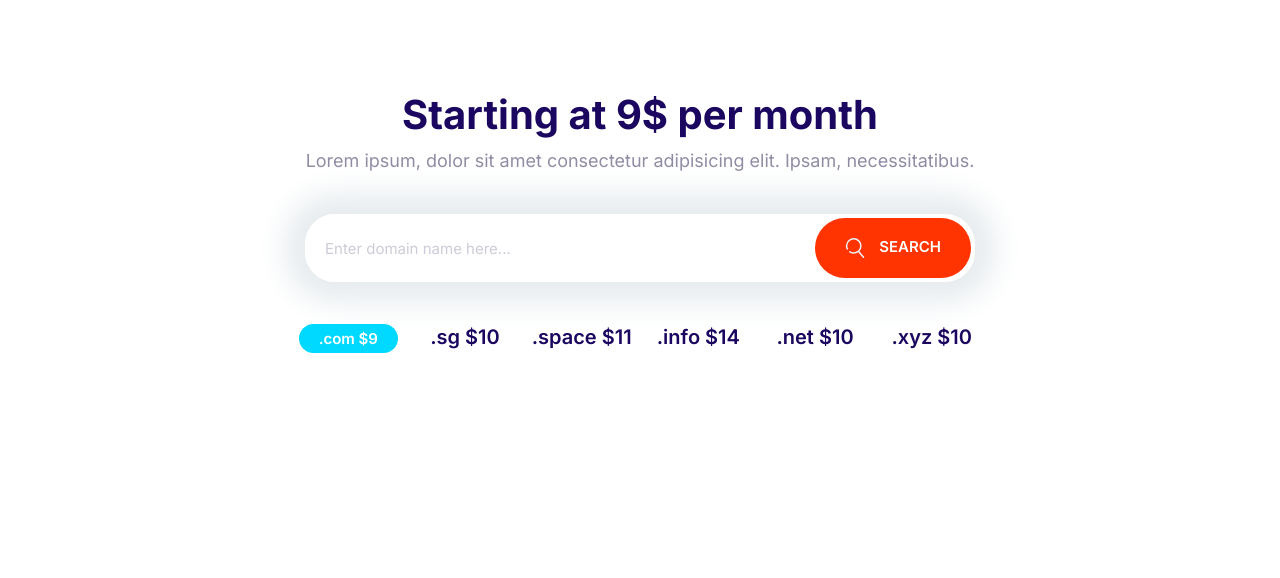
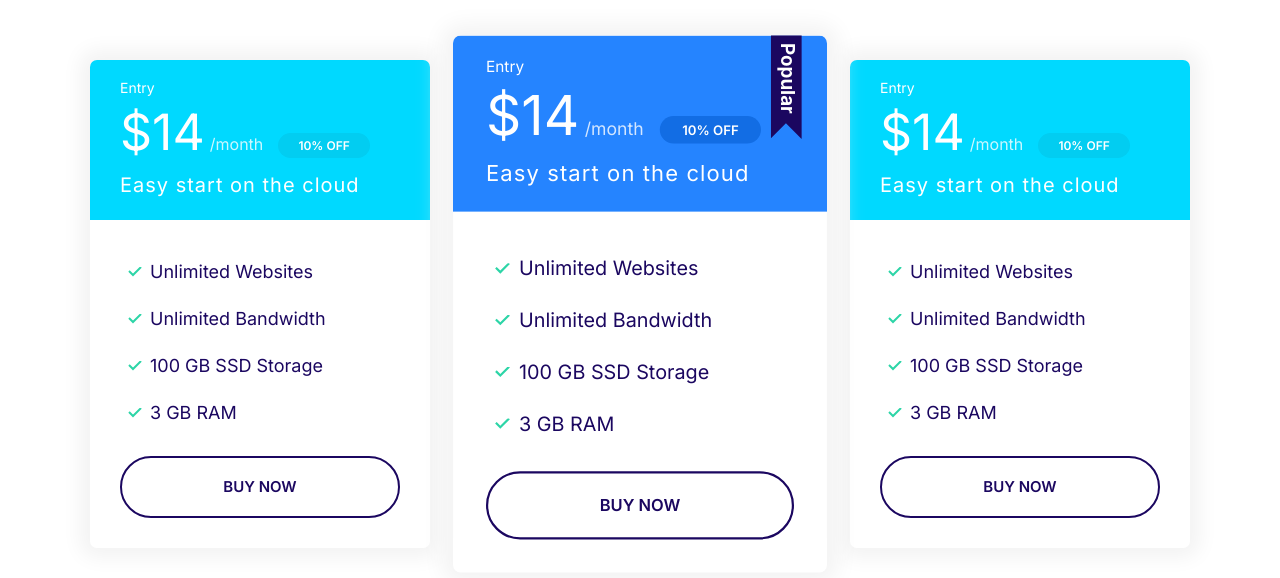
Before and after one commit to Mehdi-Youss/1st-exercise, a plain HTML site: page index.html in a window 1280 px wide. Drawn offline with Linux system fonts and the light colour scheme.

Commit message:
Define the block-plans components.

```diff
--- a/css/styles.css
+++ b/css/styles.css
@@ -327,11 +327,19 @@ a {
     color: #fff;
 }
 
+.card--primary .badge--primary {
+    background: #126de4;
+}
+
 .card--secondary .badge--secondary {
     background: #02cdf1;
 }
 
 /* Plans */
+.plan {
+    transition: transform .2s ease-out;
+}
+
 .plan__name {
     color: #fff;
     font-size: 2.4rem;
@@ -361,6 +369,10 @@ a {
     margin-bottom: 2rem;
 }
 
+.plan--popular {
+    transform: scale(1.1);
+}
+
 .plan--popular .card__header {
     position: relative;
 }
@@ -372,6 +384,14 @@ a {
     position: absolute;
     top: -6px;
     right: 5%;
+}
+
+.plan:hover {
+    transform: scale(1.05);
+}
+
+.plan--popular:hover {
+    transform: scale(1.15);
 }
 
 @media screen and (min-width: 1024px) {
@@ -729,3 +749,13 @@ a {
         grid-template-columns: repeat(auto-fit, minmax(10rem, 1fr));
     }
 }
+
+/* Plans Block */
+.block-plans .grid--1x3 {
+    gap: 8rem 4rem;
+}
+
+.block-plans .card {
+     max-width: 500px;
+     margin: 0 auto;
+}
--- a/index.html
+++ b/index.html
@@ -13,35 +13,69 @@
     <link rel="stylesheet" href="css/styles.css" />
   </head>
   <body>
-    <section class="block container block-domain">
-      <header class="block__header">
-        <h2>Starting at 9$ per month</h2>
-        <p>
-          Lorem ipsum, dolor sit amet consectetur adipisicing elit. Ipsam,
-          necessitatibus.
-        </p>
-      </header>
-      <div class="input-group">
-        <input
-          type="text"
-          class="input"
-          placeholder="Enter domain name here..."
-        />
-        <button class="btn btn--accent">
-          <svg class="icon icon--white">
-            <use xlink:href="images/sprite.svg#search"></use>
-          </svg>
-          Search
-        </button>
+    <section class="block container block-plans">
+      <div class="grid grid--1x3">
+        <div class="plan">
+          <div class="card card--secondary">
+            <header class="card__header">
+              <h3 class="plan__name">Entry</h3>
+              <span class="plan__price">$14</span>
+              <span class="plan__billing-cycle">/month</span>
+              <span class="badge badge--secondary badge--small">10% OFF</span>
+              <span class="plan__descprition">Easy start on the cloud</span>
+            </header>
+            <div class="card__body">
+              <ul class="list list--tick">
+                <li class="list__item">Unlimited Websites</li>
+                <li class="list__item">Unlimited Bandwidth</li>
+                <li class="list__item">100 GB SSD Storage</li>
+                <li class="list__item">3 GB RAM</li>
+              </ul>
+              <button class="btn btn--outline btn--block">Buy Now</button>
+            </div>
+          </div>
+        </div>
+        <div class="plan plan--popular">
+          <div class="card card--primary">
+            <header class="card__header">
+              <h3 class="plan__name">Entry</h3>
+              <span class="plan__price">$14</span>
+              <span class="plan__billing-cycle">/month</span>
+              <span class="badge badge--primary badge--small">10% OFF</span>
+              <span class="plan__descprition">Easy start on the cloud</span>
+            </header>
+            <div class="card__body">
+              <ul class="list list--tick">
+                <li class="list__item">Unlimited Websites</li>
+                <li class="list__item">Unlimited Bandwidth</li>
+                <li class="list__item">100 GB SSD Storage</li>
+                <li class="list__item">3 GB RAM</li>
+              </ul>
+              <button class="btn btn--outline btn--block">Buy Now</button>
+            </div>
+          </div>
+        </div>
+        <div class="plan">
+          <div class="card card--secondary">
+            <header class="card__header">
+              <h3 class="plan__name">Entry</h3>
+              <span class="plan__price">$14</span>
+              <span class="plan__billing-cycle">/month</span>
+              <span class="badge badge--secondary badge--small">10% OFF</span>
+              <span class="plan__descprition">Easy start on the cloud</span>
+            </header>
+            <div class="card__body">
+              <ul class="list list--tick">
+                <li class="list__item">Unlimited Websites</li>
+                <li class="list__item">Unlimited Bandwidth</li>
+                <li class="list__item">100 GB SSD Storage</li>
+                <li class="list__item">3 GB RAM</li>
+              </ul>
+              <button class="btn btn--outline btn--block">Buy Now</button>
+            </div>
+          </div>
+        </div>
       </div>
-      <ul class="list block-domain__prices">
-        <li><span class="badge badge--secondary">.com $9</span></li>
-        <li>.sg $10</li>
-        <li>.space $11</li>
-        <li>.info $14</li>
-        <li>.net $10</li>
-        <li>.xyz $10</li>
-      </ul>
     </section>
   </body>
   <script src="/js/main.js"></script>
```
Also changed, not shown: components/block-plans.html (added, +64 -0 lines), components/plans.html (+0 -2 lines).
